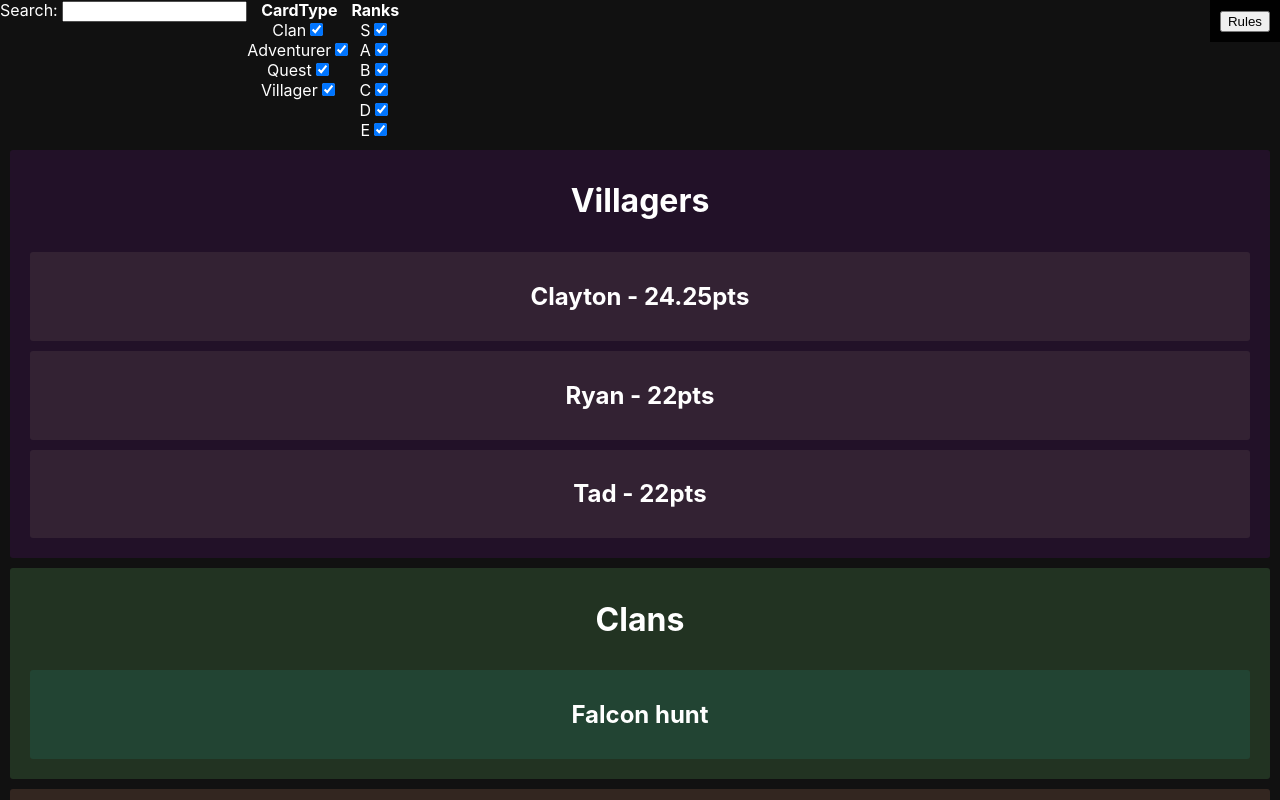
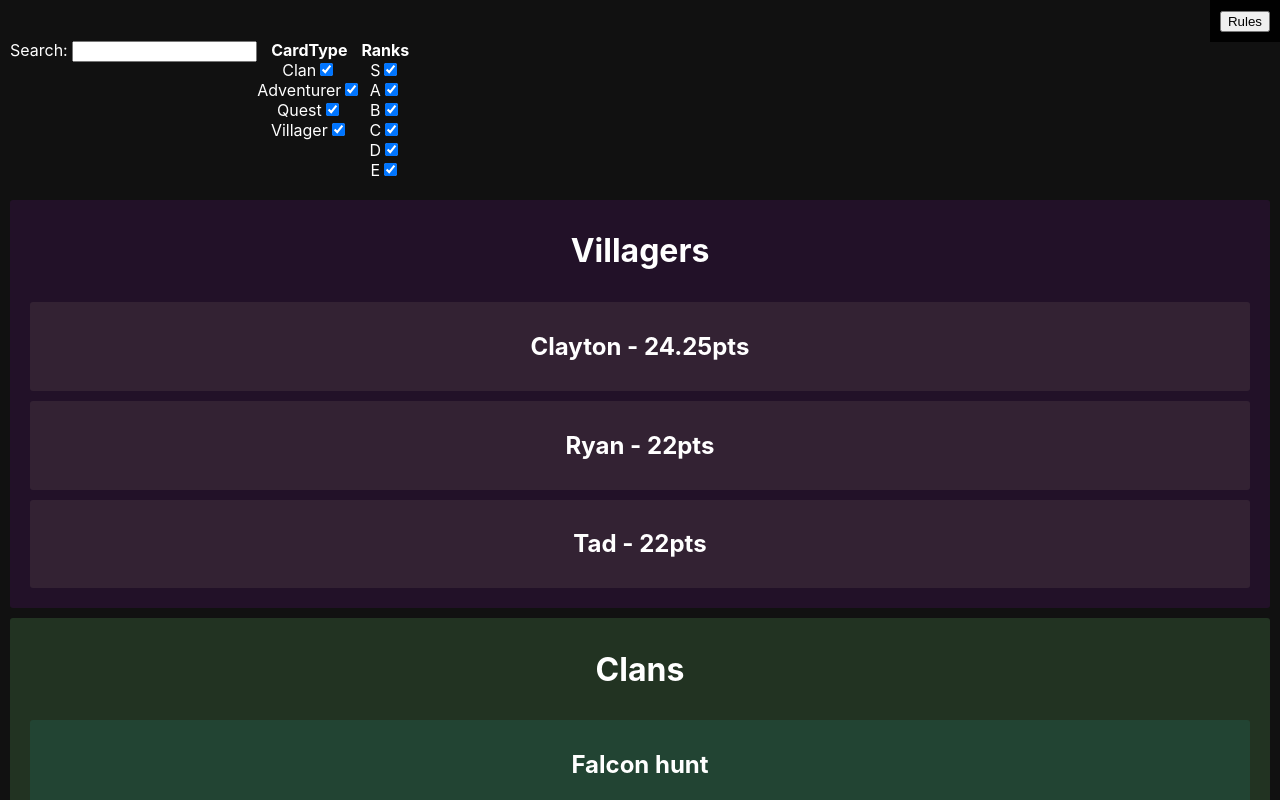
Before and after one commit to claytonweller/fantasy, a React (Create React App) app: page / in a window 1280 px wide. Shown: the top 800 px of the page. Built offline with nearby package versions, Linux system fonts and the light colour scheme.

Commit message:
Rules doesn't occlude search

```diff
--- a/src/components/Rules.tsx
+++ b/src/components/Rules.tsx
@@ -1,7 +1,6 @@
 import { useState } from "react";
 import { IRules } from "../data/getRules";
 import { QuestMetricType } from "../types/Quest";
-import { JsxElement } from "typescript";
 
 export default function Rules (props: {rules: IRules, rankMultipliers: {[rank: string]: number}}){
   const [rulesVisible, setRulesVisible] = useState(false)
--- a/src/components/Search.tsx
+++ b/src/components/Search.tsx
@@ -20,7 +20,11 @@ export default function Search(props:{
   }
 
   return(
-    <div style={{display: 'flex', justifyItems: 'center'}}>
+    <div style={{
+      display: 'flex',
+      justifyItems: 'center',
+      padding: '40px 10px 10px 10px'
+    }}>
       <div>
         <label htmlFor='searchText'>Search: </label>
         <input
```
